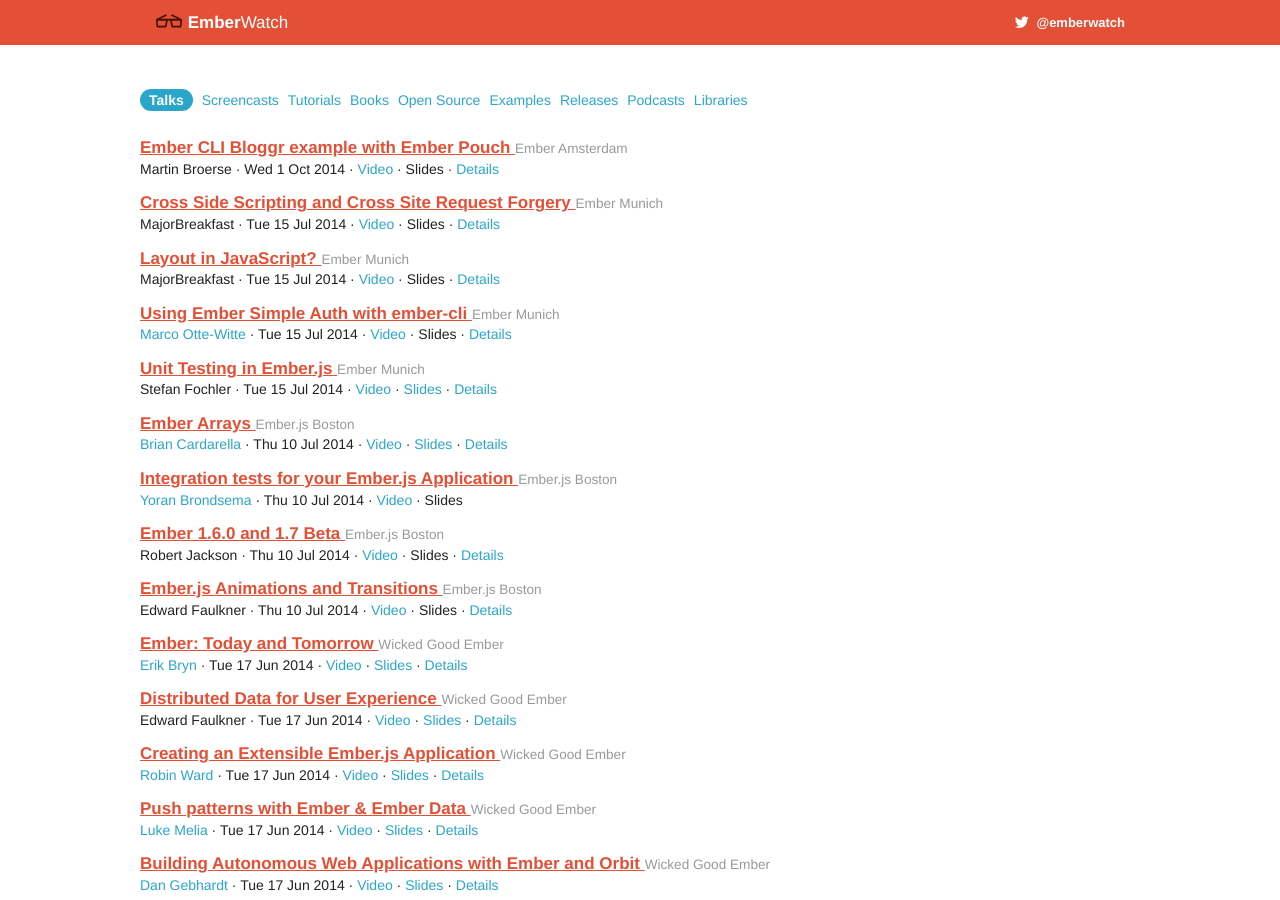
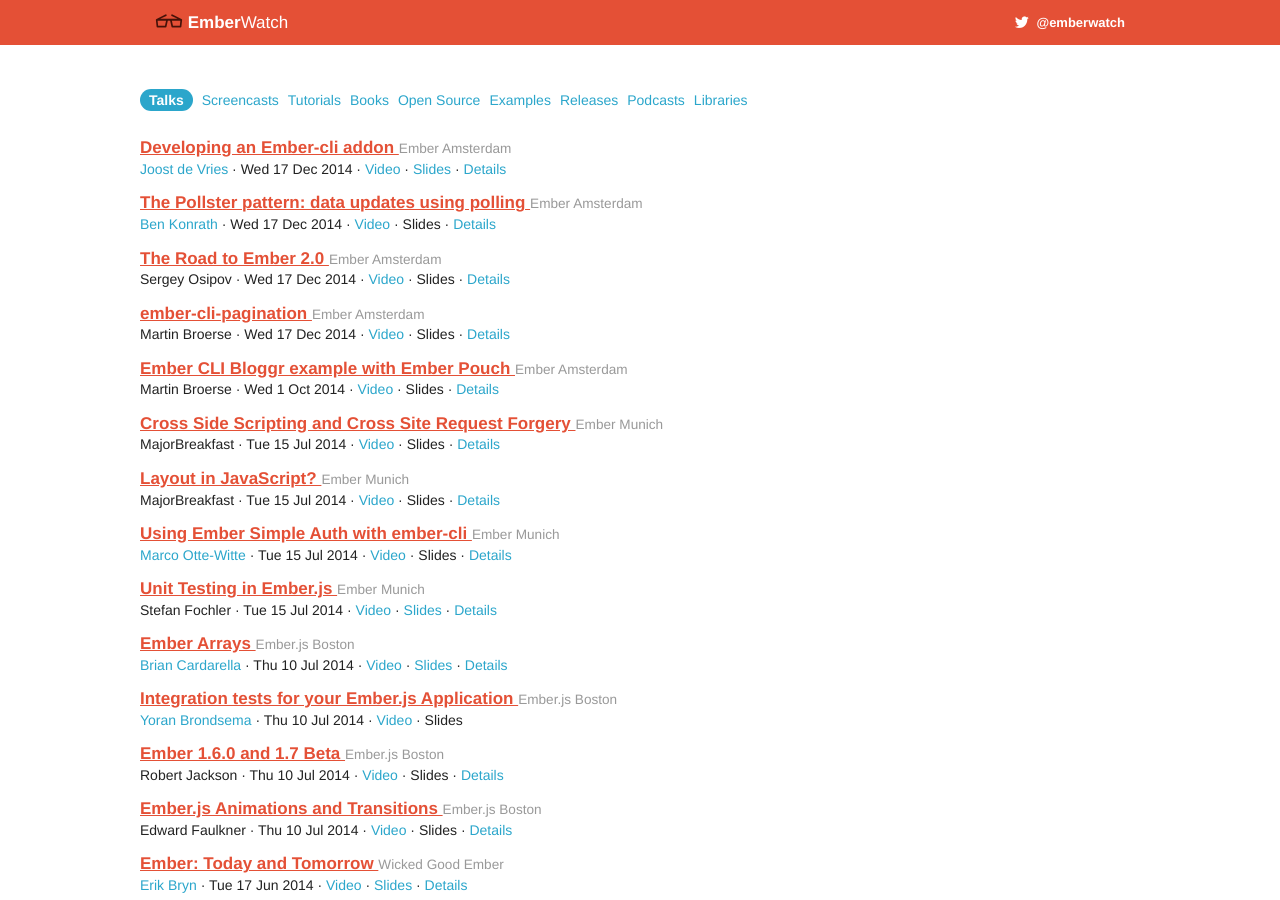
Before and after one commit to emberwatch/emberwatch, a Jekyll site: the page built from index.html, in a window 1280 px wide and 900 px high. Built offline with Jekyll 4.4.1, drawn with Linux system fonts in a browser that asks for light colours; comment, search, counter and statistics services are not loaded.

Commit message:
Amsterdam Ember Meetup #5

```diff
--- a/_data/talks.yml
+++ b/_data/talks.yml
@@ -1,4 +1,41 @@
 ---
+- title: "Developing an Ember-cli addon"
+  date: "2014-12-17"
+  author_ids:
+  - 150
+  videos:
+  - https://www.youtube.com/watch?v=aNlxCxWs4O4
+  slides: http://cl.ly/3s1A2K2Y0h3z
+  url: http://www.meetup.com/Ember-js-Amsterdam/events/217543422/
+  event_id: 17
+  id:
+- title: "The Pollster pattern: data updates using polling"
+  date: "2014-12-17"
+  author_ids:
+  - 151
+  videos:
+  - https://www.youtube.com/watch?v=EJeVvirzvA8
+  url: http://www.meetup.com/Ember-js-Amsterdam/events/217543422/
+  event_id: 17
+  id:
+- title: "The Road to Ember 2.0"
+  date: "2014-12-17"
+  author_ids:
+  - 152
+  videos:
+  - https://www.youtube.com/watch?v=ypG1mWTH4Cg
+  url: http://www.meetup.com/Ember-js-Amsterdam/events/217543422/
+  event_id: 17
+  id:
+- title: "ember-cli-pagination"
+  date: "2014-12-17"
+  author_ids:
+  - 149
+  videos:
+  - https://www.youtube.com/watch?v=vf1V3TlS-OQ
+  url: http://www.meetup.com/Ember-js-Amsterdam/events/217543422/
+  event_id: 17
+  id:
 - title: "Ember CLI Bloggr example with Ember Pouch"
   date: "2014-10-01"
   author_ids:
```
Also changed, not shown: _data/people.yml (+11 -0 lines).
